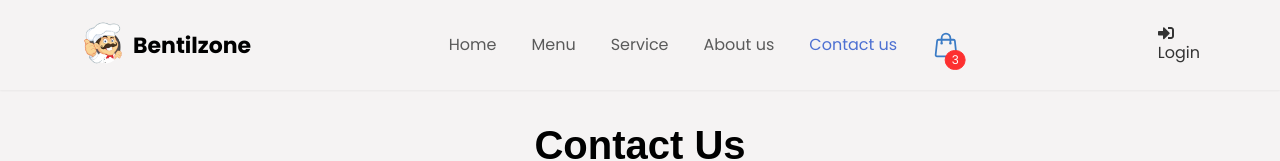
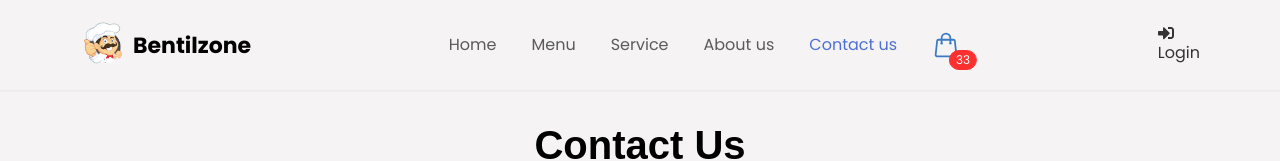
Before and after one commit to yoyoyo8x/bentilzone, a React (Create React App) app: page /contact in a window 1280 px wide. Shown: the top 161 px of the page. Built offline with nearby package versions, Linux system fonts and the light colour scheme; no server answers.

Commit message:
upcart22052023

```diff
--- a/src/components/Header/CartContainer.jsx
+++ b/src/components/Header/CartContainer.jsx
@@ -10,9 +10,10 @@ import CartItem from "./CartItem";
 import { useState } from "react";
 
 function CartContainer(){
+    const [{cartShow, cartItems}, dispatch] = useStateValue();
+    const [tot, setTot] = useState(0);
     const [flag, setFlag] = useState(1);
-    const [tot, setTot] = useState(0);
-    const [{cartShow,cartItems }, dispatch] = useStateValue();
+
 
     const showCart = ()=> {
         dispatch({
@@ -21,18 +22,15 @@ function CartContainer(){
         });
     }
     console.log(cartItems)
-
     useEffect(()=>{
-        let totalPrice = cartItems.reduce(function(accumulator,item){
-            return accumulator + item.price * item.qty;
+        let totalPrice = cartItems.reduce(function(sum, item){
+            console.log(item)
+            return sum + item.qty * item.price ;
         },0)
         setTot(totalPrice);
-    },[tot,flag])
+    },[tot, flag, cartItems])
+    console.log(tot)
 
-
-    useEffect(()=>setTot(cartItems.reduce((sum,cur)=>{
-        return sum + cur.qty * cur.price;
-    },0)),[cartItems]);
 
     const clearCart = ()=> {
         dispatch({
@@ -40,6 +38,7 @@ function CartContainer(){
             cartItems: [],
         })
     }
+
 
     return(
         <motion.div
--- a/src/components/Header/CartItem.jsx
+++ b/src/components/Header/CartItem.jsx
@@ -20,7 +20,7 @@ function CartItem({item, setFlag, flag}){
             cartItems: items,
         })
     }
-    console.log(cartItems)
+
 
     const removeCart = () => {
         cartItems.map((cartItem)=>{
@@ -37,6 +37,7 @@ function CartItem({item, setFlag, flag}){
             }})
 
         }
+    // Đoan này hàm +- đang bị bug :(
     const updateQty = (action,id)=>{
         if(action === "add"){
             setQty(qty+1)
@@ -45,11 +46,10 @@ function CartItem({item, setFlag, flag}){
                         item.qty +=1;
                         setFlag(flag+1);
                     }
-                    console.log(cartItems)
                 })
             cartDispatch();
         }else{
-            if(qty <=1 ){
+            if(qty <= 1 ){
                 removeCart()
             }
                 else {
@@ -63,10 +63,10 @@ function CartItem({item, setFlag, flag}){
             cartDispatch();
         }}
     }
+    useEffect(()=>{
+       setItems(cartItems)
+    },[qty,items])
 
-    useEffect(()=>{
-        setItems(cartItems)
-     },[qty,items])
 
 
     return(
--- a/src/components/Header/Header.css
+++ b/src/components/Header/Header.css
@@ -155,7 +155,7 @@ nav > ul {
 }
 .cartItemCon .cartItemSec{
   width: 100%;
-  height: 340px;
+  height: 500px;
   display: flex;
   flex-direction: column;
   gap:12px;
--- a/src/components/Header/Header.jsx
+++ b/src/components/Header/Header.jsx
@@ -11,6 +11,8 @@ import { useStateValue } from "../Context/StateProvider";
 import Dropdown from "../Dropdown/Dropdown";
 
 const Header = () => {
+  const [sum, setSum] = useState(0)
+  const [flag, setFlag] = useState(1);
   const auth = getAuth();
   const [users, setUsers] = useState(null);
   console.log(users);
@@ -26,8 +28,8 @@ const Header = () => {
       }
     });
   }, []);
-
-  const [{ cartShow }, dispatch] = useStateValue();
+  // Cartshow
+  const [{ cartShow, cartItems }, dispatch] = useStateValue();
   const showCart = () => {
     dispatch({
       type: actionNew.SET_CART_SHOW,
@@ -35,6 +37,16 @@ const Header = () => {
     });
   };
   console.log(cartShow);
+
+  // Qty in cart
+  useEffect(()=>{
+    let sumQty = cartItems.reduce(function(sum, item){
+            console.log(item)
+            return sum + item.qty;
+        },0)
+        setSum(sumQty);
+    },[sum, flag, cartItems])
+    console.log(sum)
 
   return (
     <header className="tw-shadow-sm tw-bg-primary">
@@ -66,7 +78,11 @@ const Header = () => {
             <li className="nav-item bag-logo">
               <div className="button" onClick={showCart}>
                 <HiOutlineShoppingBag />
-                <div className="cart-number">3</div>
+                {
+                  cartItems && sum >0 && (
+                    <div className="cart-number">{sum}</div>
+                  )
+                }
               </div>
             </li>
           </ul>
```
